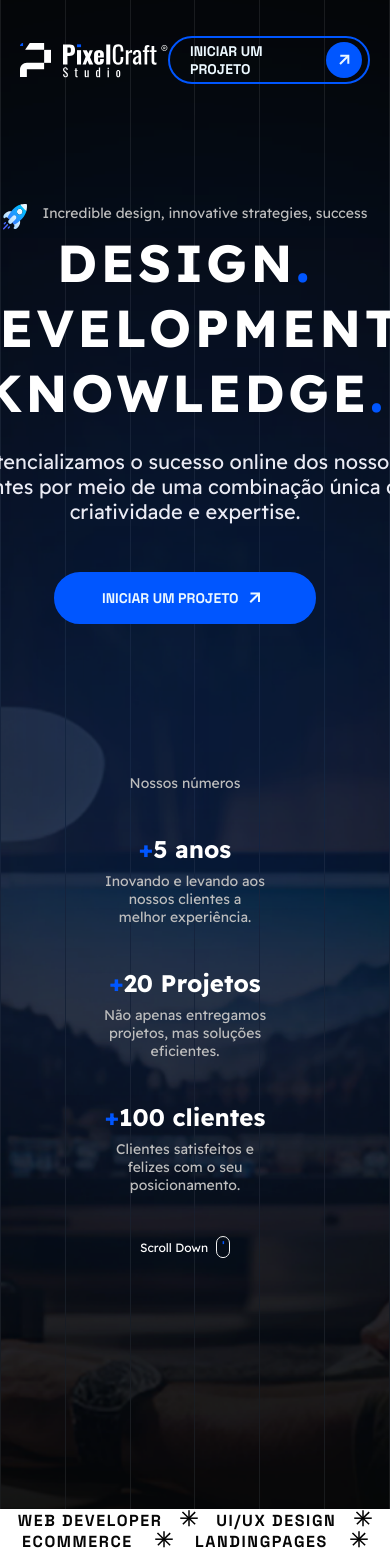
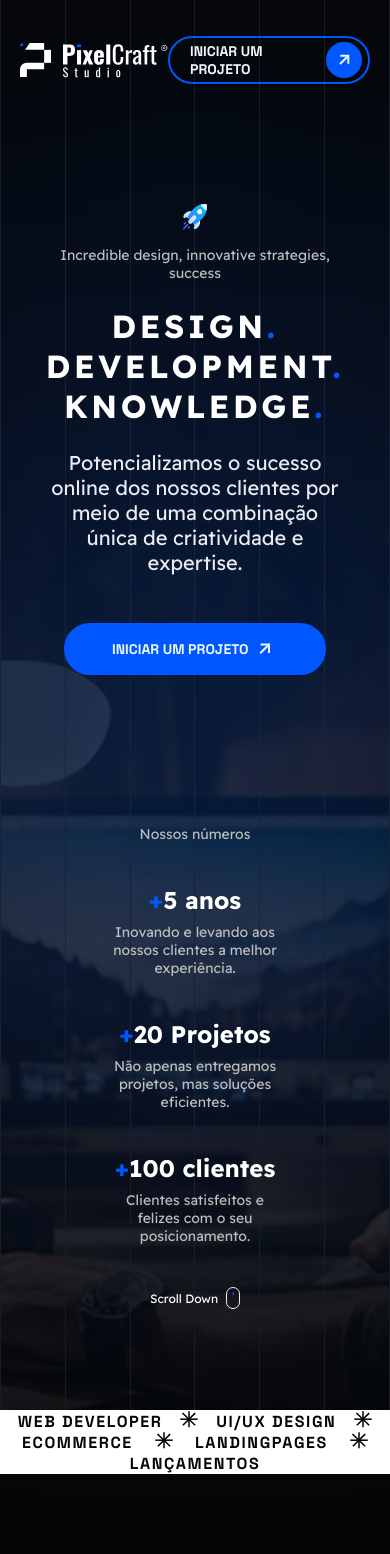
Before and after one commit to GabrielRodrigues-pd/PixelCraft, a Next.js app: page / in a window 390 px wide. Shown: the top 1554 px of the page. Built offline with nearby package versions, Linux system fonts and the light colour scheme.

Commit message:
responsividade

```diff
--- a/src/components/Buttons/ButtonCaseCard/btn.module.scss
+++ b/src/components/Buttons/ButtonCaseCard/btn.module.scss
@@ -15,6 +15,12 @@
   cursor: pointer;
   transition: 0.2s;
 
+  @media (max-width: 450px) {
+    width: 100%;
+    // justify-content: space-between;
+    justify-content: center;
+  }
+
   &:hover {
     border-color: $blue_700;
     color: $blue_700;
--- a/src/components/Cards/CardCase/card.module.scss
+++ b/src/components/Cards/CardCase/card.module.scss
@@ -13,7 +13,7 @@
   }
 
   .boxImg {
-    padding: 1rem;
+    padding: 2rem;
     width: 100%;
     text-align: center;
 
@@ -24,6 +24,10 @@
 
     img {
       border-radius: 2.4rem;
+
+      @media (max-width: 1000px) {
+        width: 100%;
+      }
     }
   }
 
@@ -33,6 +37,10 @@
     justify-content: space-between;
     width: 100%;
     padding: 8rem 5rem 5rem 5rem;
+
+    @media (max-width: 600px) {
+      padding: 5rem 2rem 5rem 2rem;
+    }
 
     .infoCard {
       h2 {
--- a/src/components/Cards/CardCase/index.tsx
+++ b/src/components/Cards/CardCase/index.tsx
@@ -21,7 +21,7 @@ export default function CardCase({ title, description, image }: CardProps) {
             objectFit: "cover",
           }}
           alt=""
-          quality={100}
+          quality={80}
         />
       </div>
       <div className={styles.card}>
--- a/src/components/Cases/cases.module.scss
+++ b/src/components/Cases/cases.module.scss
@@ -14,6 +14,7 @@
     @media (max-width: 1050px) {
       flex-direction: column;
       gap: 5rem;
+      text-align: center;
     }
 
     h2 {
--- a/src/components/Hero/hero.module.scss
+++ b/src/components/Hero/hero.module.scss
@@ -5,19 +5,25 @@
   justify-content: space-between;
   margin: 0 auto;
   max-width: 122.1rem;
-  padding: 12rem 2rem 25rem 0;
+  padding: 12rem 2rem 25rem 2rem;
   box-sizing: content-box;
 
   @media (max-width: 900px) {
     flex-direction: column;
     align-items: center;
     text-align: center;
+    padding-bottom: 10rem;
   }
 
   .info {
+    max-width: 62.2rem;
+
+    @media (max-width: 500px) {
+      width: 30rem;
+    }
+
     h1 {
       color: $white;
-
       font-family: $ReadexPro;
       font-size: 7.2rem;
       font-style: normal;
@@ -28,6 +34,13 @@
 
       @media (max-width: 700px) {
         font-size: 5.2rem;
+      }
+      @media (max-width: 500px) {
+        font-size: 4.2rem;
+      }
+
+      @media (max-width: 400px) {
+        font-size: 3.2rem;
       }
     }
 
@@ -46,10 +59,17 @@
       line-height: normal;
       display: flex;
       gap: 1.6rem;
+
+      @media (max-width: 500px) {
+        flex-direction: column;
+        align-items: center;
+        margin-bottom: 2.4rem;
+      }
     }
 
     .ponto {
       color: $blue_700;
+      width: 100%;
     }
 
     .disc {
@@ -68,6 +88,7 @@
     display: flex;
     flex-direction: column;
     gap: 4.2rem;
+    max-width: 16.7rem;
 
     @media (max-width: 900px) {
       padding-top: 15rem;
@@ -98,7 +119,6 @@
     }
 
     .boxInfo {
-      width: 16.3rem;
       display: flex;
       flex-direction: column;
       align-items: flex-end;
--- a/src/components/Hero/index.tsx
+++ b/src/components/Hero/index.tsx
@@ -13,8 +13,8 @@ export default function Hero() {
   return (
     <div className={styles.hero}>
       <motion.div
-        initial={{ opacity: 0, x: -100 }}
-        whileInView={{ opacity: 1, x: 0 }}
+        initial={{ opacity: 0 }}
+        whileInView={{ opacity: 1 }}
         transition={{ duration: 0.5 }}
         className={styles.info}
       >
@@ -23,10 +23,9 @@ export default function Hero() {
           <p>Incredible design, innovative strategies, success</p>
         </div>
         <h1>
-          Design<span className={styles.ponto}>.</span> <br />
-          Development<span className={styles.ponto}>.</span>
-          <br />
-          knowledge<span className={styles.ponto}>.</span>
+          Design<span className={styles.ponto}>.</span> Development
+          <span className={styles.ponto}>.</span> knowledge
+          <span className={styles.ponto}>.</span>
         </h1>
         <p className={styles.disc}>
           Potencializamos o sucesso online dos nossos clientes por meio de uma
@@ -35,8 +34,8 @@ export default function Hero() {
         <ButtonProject title="Iniciar um projeto" />
       </motion.div>
       <motion.div
-        initial={{ opacity: 0, x: 200 }}
-        whileInView={{ opacity: 1, x: 0 }}
+        initial={{ opacity: 0 }}
+        whileInView={{ opacity: 1 }}
         transition={{ duration: 0.5 }}
         className={styles.number}
       >
```
